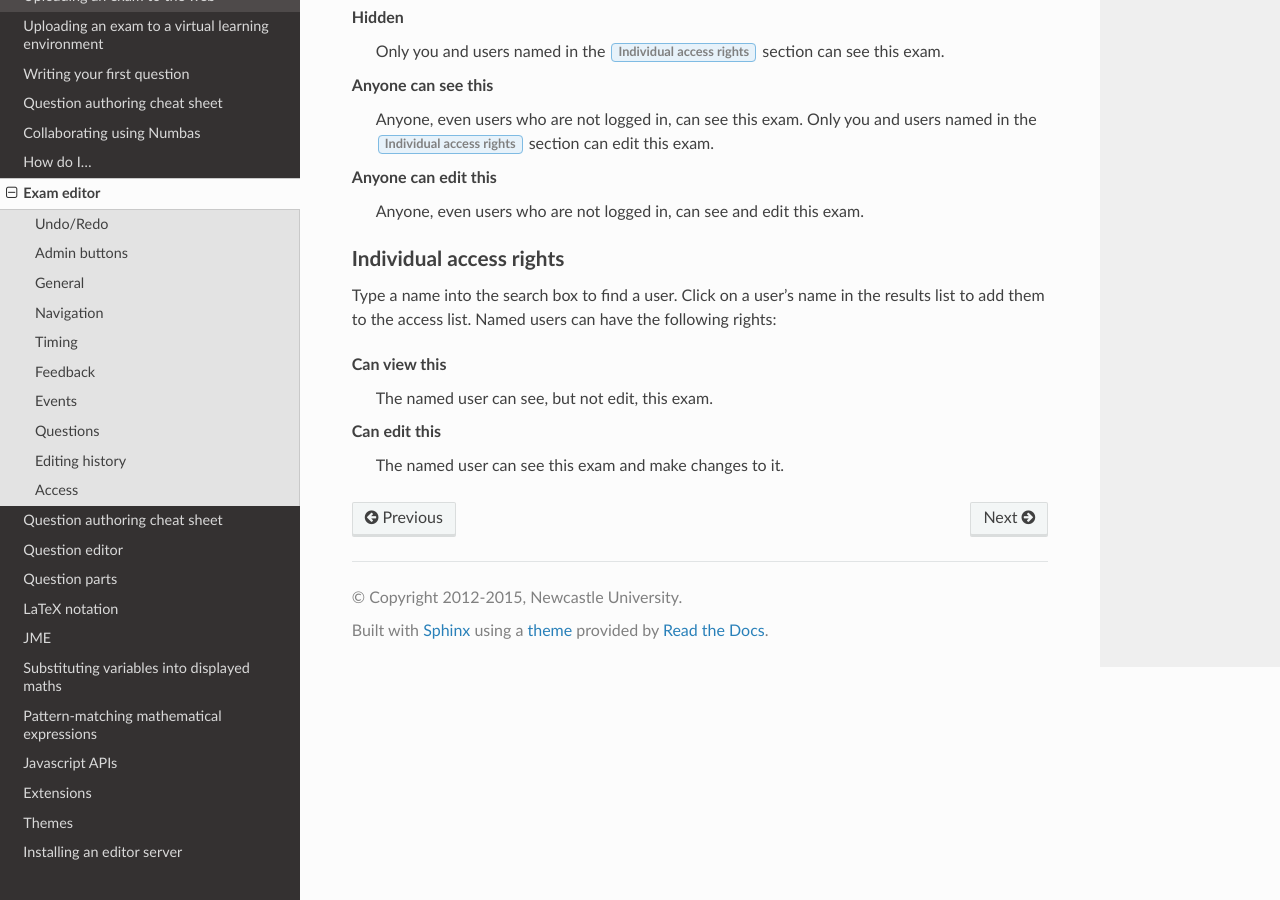
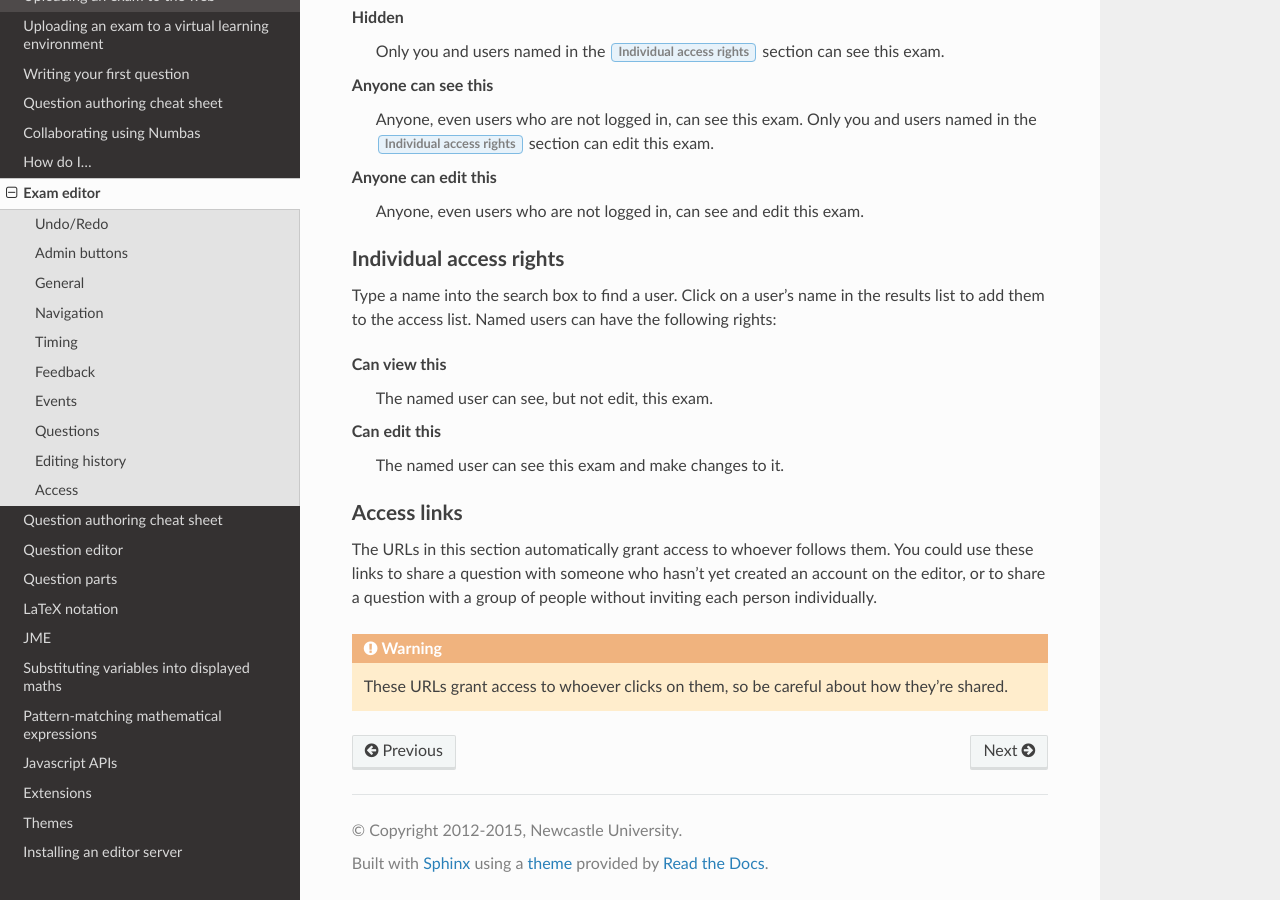
Before and after one commit to numbas/editor-docs, a Sphinx documentation site: the page built from source/exam-reference.rst, in a window 1280 px wide and 900 px high, scrolled down 5854 px. Built offline with Sphinx 7.4.7 and the Read the Docs theme 2.0.0, drawn with Linux system fonts in a browser that asks for light colours.

Commit message:
document access links

```diff
--- a/source/exam-reference.rst
+++ b/source/exam-reference.rst
@@ -207,3 +207,11 @@ You can control who is allowed to see, and edit, your exams.
 
         Can edit this
             The named user can see this exam and make changes to it.
+
+.. topic:: Access links
+
+    The URLs in this section automatically grant access to whoever follows them.
+    You could use these links to share a question with someone who hasn't yet created an account on the editor, or to share a question with a group of people without inviting each person individually.
+
+    .. warning::
+        These URLs grant access to whoever clicks on them, so be careful about how they're shared.
```
Also changed, not shown: source/question-reference.rst (+8 -0 lines).
